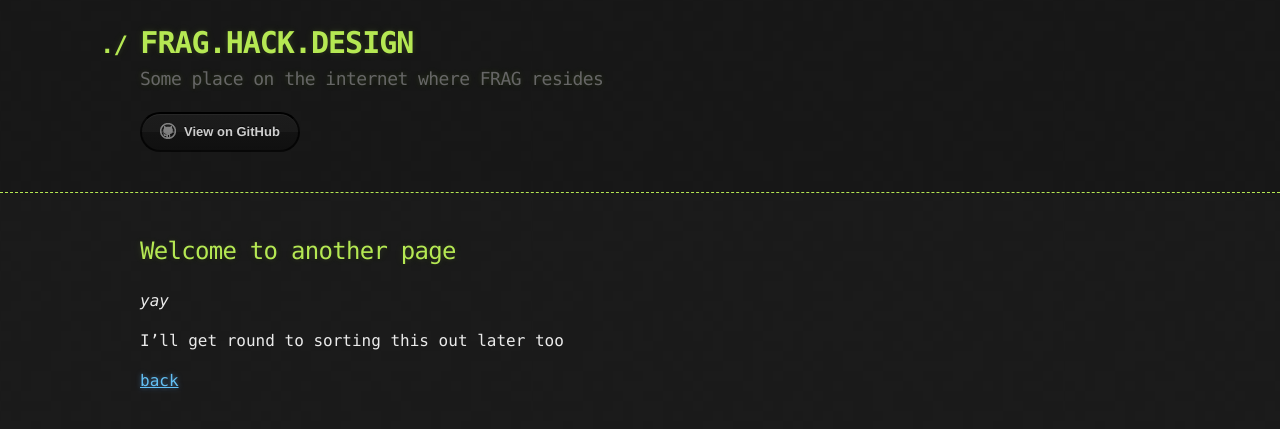
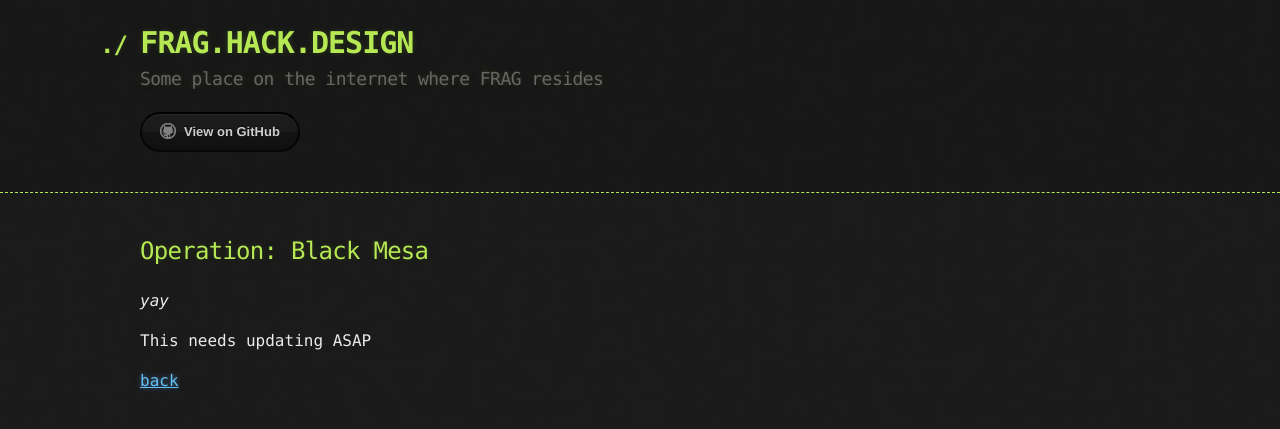
Before and after one commit to FRAG69/FRAG69.github.io, a Jekyll site: the page built from another-page.md, in a window 1280 px wide. Shown: the top 429 px of the page. Built offline with Jekyll 4.4.1, drawn with Linux system fonts in a browser that asks for light colours; our own code applies the rules of GitHub Pages for plain Markdown files.

Commit message:
Update another-page.md

```diff
--- a/another-page.md
+++ b/another-page.md
@@ -2,10 +2,10 @@
 layout: default
 ---
 
-## Welcome to another page
+## Operation: Black Mesa
 
 _yay_
 
-I'll get round to sorting this out later too
+This needs updating ASAP
 
 [back](./)
```
